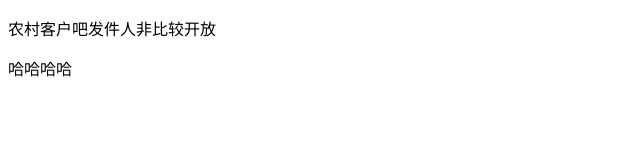
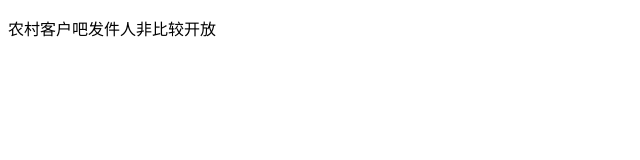
Before and after one commit to yww9/cs, a plain HTML site: page index.html in a window 1280 px wide. Shown: the whole page, without its empty margins (0-640 px from the left). Drawn offline with Linux system fonts and the light colour scheme.

Commit message:
yww提交

```diff
--- a/index.html
+++ b/index.html
@@ -8,6 +8,6 @@
 </head>
 <body>
     <p>农村客户吧发件人非比较开放</p>
-    <p>哈哈哈哈</p>
+    <p></p>
 </body>
 </html>
```
